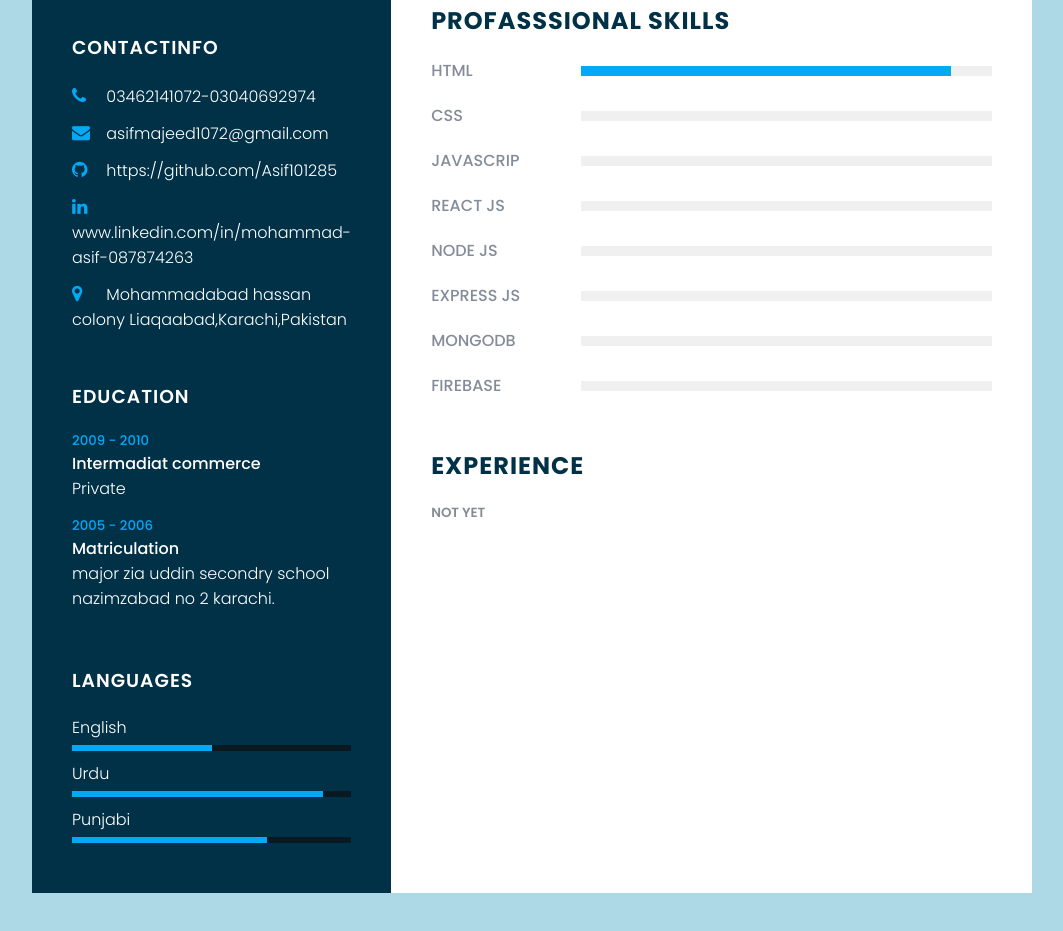
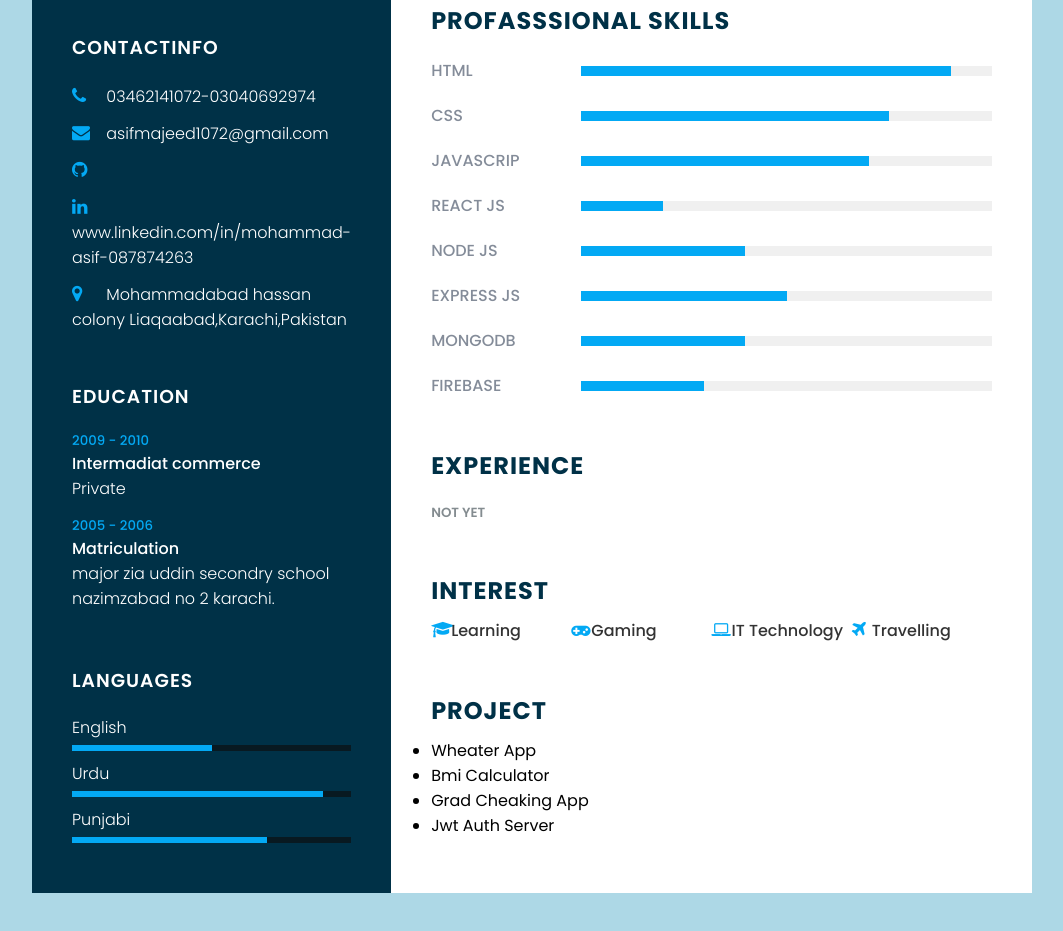
Before and after one commit to Asif101285/Cv-React, a plain HTML site: page index.html in a window 1280 px wide. Shown: the part 407-1338 px from the top of the page, without its empty margins (108-1171 px from the left). Drawn offline with Linux system fonts and the light colour scheme.

Commit message:
to be continued

```diff
--- a/index.html
+++ b/index.html
@@ -31,7 +31,7 @@
                     </li>
                     <li>
                         <span class="icon"><i class="fa fa-github" aria-hidden="true"></i></span>
-                        <span class="text">https://github.com/Asif101285</span>
+                        <span class="text"><https://github.com/Asif101285</span>
                     </li>
                      <li>
                         <span class="icon"><i class="fa fa-linkedin" aria-hidden="true"></i></span>
@@ -108,28 +108,42 @@
                 </div>
                 <div class="box">
                     <h4>Css</h4>
-                    <div class="percent"></div>
+                    <div class="percent">
+                        <div style="width: 75%;"></div>
+                    </div>
                 </div><div class="box">
                     <h4>Javascrip</h4>
-                    <div class="percent"></div>
+                    <div class="percent">
+                        <div style="width: 70%;"></div>
+                    </div>
                 </div><div class="box">
                     <h4>React js</h4>
-                    <div class="percent"></div>
+                    <div class="percent">
+                        <div style="width: 20%;"></div>
+                    </div>
                 </div><div class="box">
                     <h4>Node js</h4>
-                    <div class="percent"></div>
+                    <div class="percent">
+                        <div style="width: 40%;"></div>
+                    </div>
                 </div>
                 <div class="box">
                     <h4>Express js</h4>
-                    <div class="percent"></div>
+                    <div class="percent">
+                        <div style="width: 50%;"></div>
+                    </div>
                 </div>
                 <div class="box">
                     <h4>MongoDB</h4>
-                    <div class="percent"></div>
+                    <div class="percent">
+                        <div style="width: 40%;"></div>
+                    </div>
                 </div>
                 <div class="box">
                     <h4>Firebase</h4>
-                    <div class="percent"></div>
+                    <div class="percent">
+                        <div style="width: 30%;"></div>
+                    </div>
                 </div>
 
 
@@ -148,6 +162,24 @@
                     </div>
                 </div>
             </div>
+            <div class="about interest">
+                <h2 class="title2">Interest</h2>
+                <ul>
+                    <li><i class="fa fa-graduation-cap" aria-hidden="true"></i>Learning</li>
+                    <li><i class="fa fa-gamepad" aria-hidden="true"></i>Gaming</li>
+                    <li><i class="fa fa-laptop" aria-hidden="true"></i>IT Technology</li>
+                    <li><i class="fa fa-plane" aria-hidden="true"></i>Travelling</li>
+                </ul>
+            </div>
+            <div class="about project">
+                <h2 class="title2">Project</h2>
+                <ul>
+                    <li>Wheater App</li>
+                    <li>Bmi Calculator</li>
+                    <li>Grad Cheaking App</li>
+                    <li>Jwt Auth Server</li>
+                </ul>
+            </div>
         </div>
     </div>
 
--- a/styles.css
+++ b/styles.css
@@ -228,3 +228,53 @@ p
     height: 100%;
     background: #03a9f4;
 }
+.interest ul
+{
+    display: grid;
+    grid-template-columns: repeat(4,1fr);
+}
+.interest ul li
+{
+    list-style: none;
+    color: #333;
+    font-weight: 500;
+    margin: 10 0;
+}
+.interest ul li .fa
+{
+    color: #03a9f4;
+    font-size: 18px;
+    width: 20px;
+}
+@media (max-width: 1000px)
+{
+    .container
+    {
+        margin: 10px;
+        grid-template-columns: repeat(1,1fr);
+    }
+    .interest ul
+    {
+        grid-template-columns: repeat(2,1fr);
+    }
+}
+
+@media (max-width: 600px)
+{
+    .about .box
+    {
+        flex-direction: column;
+    }
+    .about .box .year_company
+    {
+        margin-bottom: 5px;
+    }
+    .interest ul
+    {
+        grid-template-columns: repeat(1,1fr);
+    }
+    .skills .box
+    {
+        grid-template-columns: repeat(1,1fr);
+    }
+}
```
